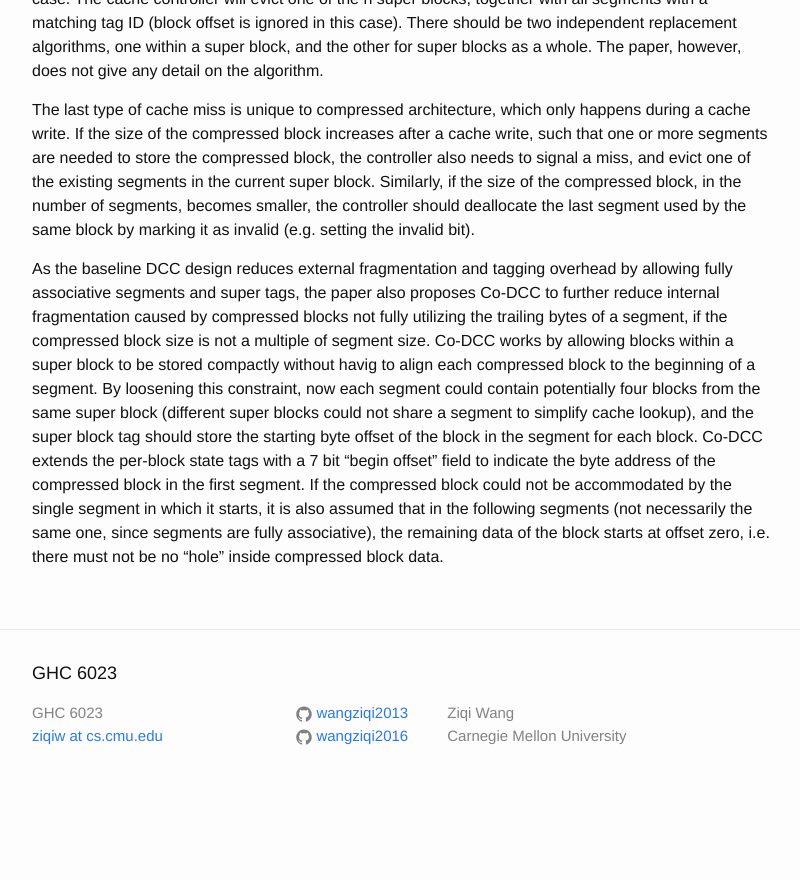
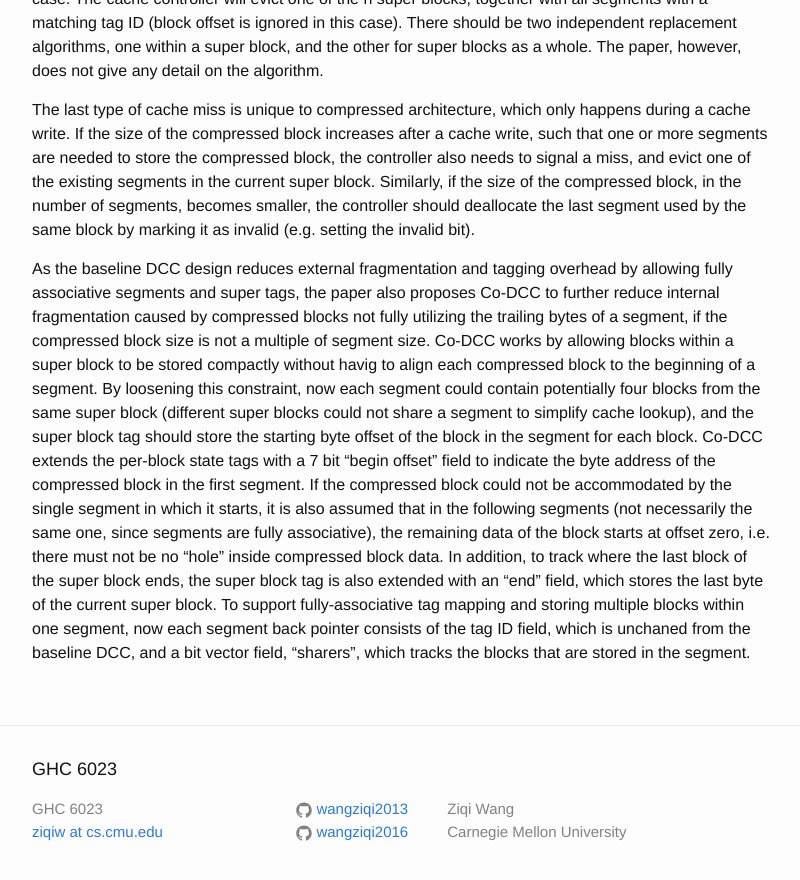
Before and after one commit to wangziqi2013/wangziqi2013.github.io, a Jekyll site: the page built from _posts/2020-06-12-dcc.markdown, in a window 1280 px wide and 900 px high, scrolled down 2086 px. Shown: the top 880 px of the window, without its empty margins (238-1038 px from the left). Built offline with Jekyll 4.4.1, drawn with Linux system fonts in a browser that asks for light colours; before the commit the page ends 2893 px from its top, so only the background shows below that.

Commit message:
Adding sharer list

```diff
--- a/_posts/2020-06-12-dcc.markdown
+++ b/_posts/2020-06-12-dcc.markdown
@@ -92,4 +92,9 @@ block tag should store the starting byte offset of the block in the segment for
 Co-DCC extends the per-block state tags with a 7 bit "begin offset" field to indicate the byte address of the compressed
 block in the first segment. If the compressed block could not be accommodated by the single segment in which it starts,
 it is also assumed that in the following segments (not necessarily the same one, since segments are fully associative),
-the remaining data of the block starts at offset zero, i.e. there must not be no "hole" inside compressed block data.
+the remaining data of the block starts at offset zero, i.e. there must not be no "hole" inside compressed
+block data. In addition, to track where the last block of the super block ends, the super block tag is also extended with
+an "end" field, which stores the last byte of the current super block.
+To support fully-associative tag mapping and storing multiple blocks within one segment, now each segment back pointer
+consists of the tag ID field, which is unchaned from the baseline DCC, and a bit vector field, "sharers", which tracks
+the blocks that are stored in the segment.
```
